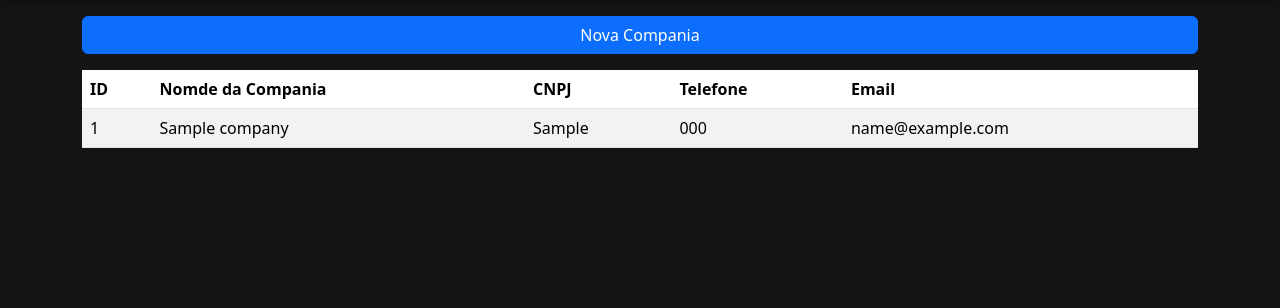
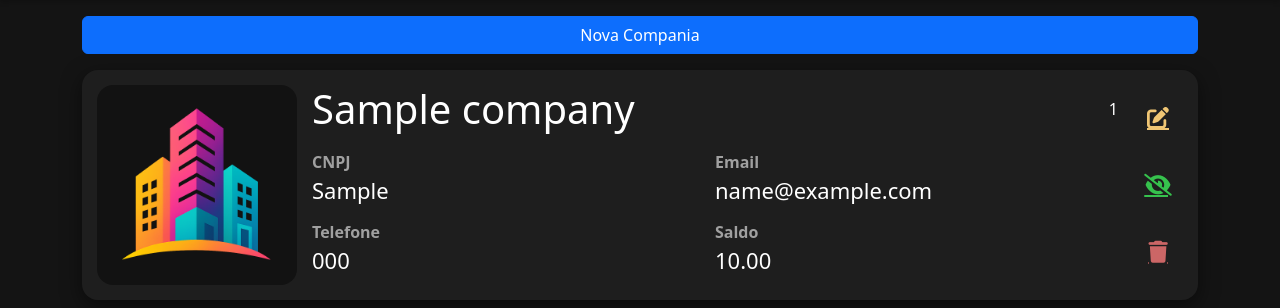
Before and after one commit to bertachini/laravel-pix, a Laravel app: page /company in a window 1280 px wide. Shown: the part 80-388 px from the top of the page. Run offline with Laravel 12, Linux system fonts and the light colour scheme; tables that the repository leaves empty hold one stand-in row (values such as "Sample post"); parts of the project's set-up code (start-up, migrations or seed data) failed here and were passed over.

Commit message:
update visual company
+ Melhorias no template
+ Melhorias no visual da company
+ Implementação css company

```diff
--- /dev/null
+++ b/public/css/company.css
@@ -0,0 +1,78 @@
+.companhia-card {
+    background-color: #1e1e1e;
+    border-radius: 16px;
+    margin-bottom: 15px;
+    box-shadow: 0 6px 20px rgba(0, 0, 0, 0.5);
+    transition: 0.3s ease;
+    display: flex;
+    justify-content: space-between;
+    align-items: center;
+    padding: 15px;
+    color: #fff;
+}
+
+.companhia-card img {
+    width: 200px;
+    background-color: #121212;
+    border-radius: 16px;
+}
+
+.companhia-card .box-infos {
+    display: flex;
+    width: calc(100% - 200px - 50px - 30px);
+    height: 200px;
+    flex-direction: column;
+}
+.companhia-card .box-infos * {
+    margin: 0;
+    padding: 0;
+}
+.box-infos .name_id {
+    display: flex;
+    justify-content: space-between;
+    align-items: center;
+}
+.box-infos .infos {
+    padding-top: 10px;
+    display: flex;
+}
+.infos .box-1 {
+    display: flex;
+    flex-direction: column;
+    justify-content: space-around;
+    width: 50%;
+    height: 140px;
+}
+.box-1 .valor {
+    font-size: 22px !important;
+}
+.box-1 .label {
+    font-size: 16px;
+    color: #a0a0a0;
+    font-weight: bold;
+}
+.companhia-card .box-actions {
+    display: flex;
+    flex-direction: column;
+    width: 50px;
+    height: 200px;
+    align-items: center;
+    justify-content: space-around;
+}
+
+.box-actions a {
+    font-size: 22px;
+    color: #a0a0a0;
+    cursor: pointer;
+    transition: 0.3s ease;
+}
+
+.yellow {
+    color: #f0c674 !important;
+}
+.red {
+    color: #cc6666 !important;
+}
+.green {
+    color: #36c24d !important;
+}
--- a/resources/views/company/index.blade.php
+++ b/resources/views/company/index.blade.php
@@ -2,6 +2,10 @@
 
 @section('title')
 <title>Dashboard</title>
+@endsection
+
+@section('css')
+<link rel="stylesheet" href="{{ asset('css/company.css') }}">
 @endsection
 
 @section('content')
@@ -10,28 +14,49 @@
       <a href="{{ route('company.new') }}" class="btn btn-primary">Nova Compania</a>
     </div>
     <div class="row mt-3">
-      <table class="table table-striped table-hover">
-        <thead>
-          <tr>
-            <th scope="col">ID</th>
-            <th scope="col">Nomde da Compania</th>
-            <th scope="col">CNPJ</th>
-            <th scope="col">Telefone</th>
-            <th scope="col">Email</th>
-          </tr>
-        </thead>
-        <tbody>
-          @foreach ($partnerCompanies as $company)
-          <tr>
-            <td>{{ $company->id }}</td>
-            <td>{{ $company->company_name }}</td>
-            <td>{{ $company->cnpj }}</td>
-            <td>{{ $company->phone }}</td>
-            <td>{{ $company->email }}</td>
-          </tr>
-          @endforeach
-        </tbody>
-      </table>
+
+      @foreach ($partnerCompanies as $company)
+        <div class="companhia-card">
+            <img
+                src="http://localhost:8000/img/icon/company.png"
+                alt="Logo da Companhia"
+                class="logo"
+            />
+            <div class="box-infos">
+                <div class="name_id">
+                    <h1 class="nome">{{ $company->company_name }}</h1>
+                    <span class="valor">{{ $company->id }}</span>
+                </div>
+                <div class="infos">
+                    <div class="box-1">
+                        <div>
+                            <span class="label">CNPJ</span><br />
+                            <span class="valor">{{$company->cnpj}}</span>
+                        </div>
+                        <div>
+                            <span class="label">Telefone</span><br />
+                            <span class="valor">{{ $company->phone }}</span>
+                        </div>
+                    </div>
+                    <div class="box-1">
+                        <div>
+                            <span class="label">Email</span><br />
+                            <span class="valor">{{ $company->email }}</span>
+                        </div>
+                        <div>
+                            <span class="label">Saldo</span><br />
+                            <span class="valor">{{ $company->balance }}</span>
+                        </div>
+                    </div>
+                </div>
+            </div>
+            <div class="box-actions">
+                <a class="fa-solid fa-pen-to-square yellow"></a>
+                <a class="fa-solid fa-eye-slash green"></a>
+                <a class="fa-solid fa-trash red"></a>
+            </div>
+        </div>
+      @endforeach
     </div>
   </div>
 
--- a/resources/views/template/fullpainel.blade.php
+++ b/resources/views/template/fullpainel.blade.php
@@ -2,6 +2,10 @@
 
 @section('title')
  @yield('title')
+@endsection
+
+@section('css')
+ @yield('css')
 @endsection
 
 @section('nav')
--- a/resources/views/template/main.blade.php
+++ b/resources/views/template/main.blade.php
@@ -10,6 +10,7 @@
         <link rel="stylesheet" href="https://cdnjs.cloudflare.com/ajax/libs/font-awesome/6.7.2/css/all.min.css"
               integrity="sha512-Evv84Mr4kqVGRNSgIGL/F/aIDqQb7xQ2vcrdIwxfjThSH8CSR7PBEakCr51Ck+w+/U6swU2Im1vVX0SVk9ABhg=="
               crossorigin="anonymous" referrerpolicy="no-referrer" />
+        @yield('css')
     </head>
     <body>
         <nav class="navbar navbar-dark bg-dark display-flex">
```
Also changed, not shown: public/html/style.css (added, +77 -0 lines).
